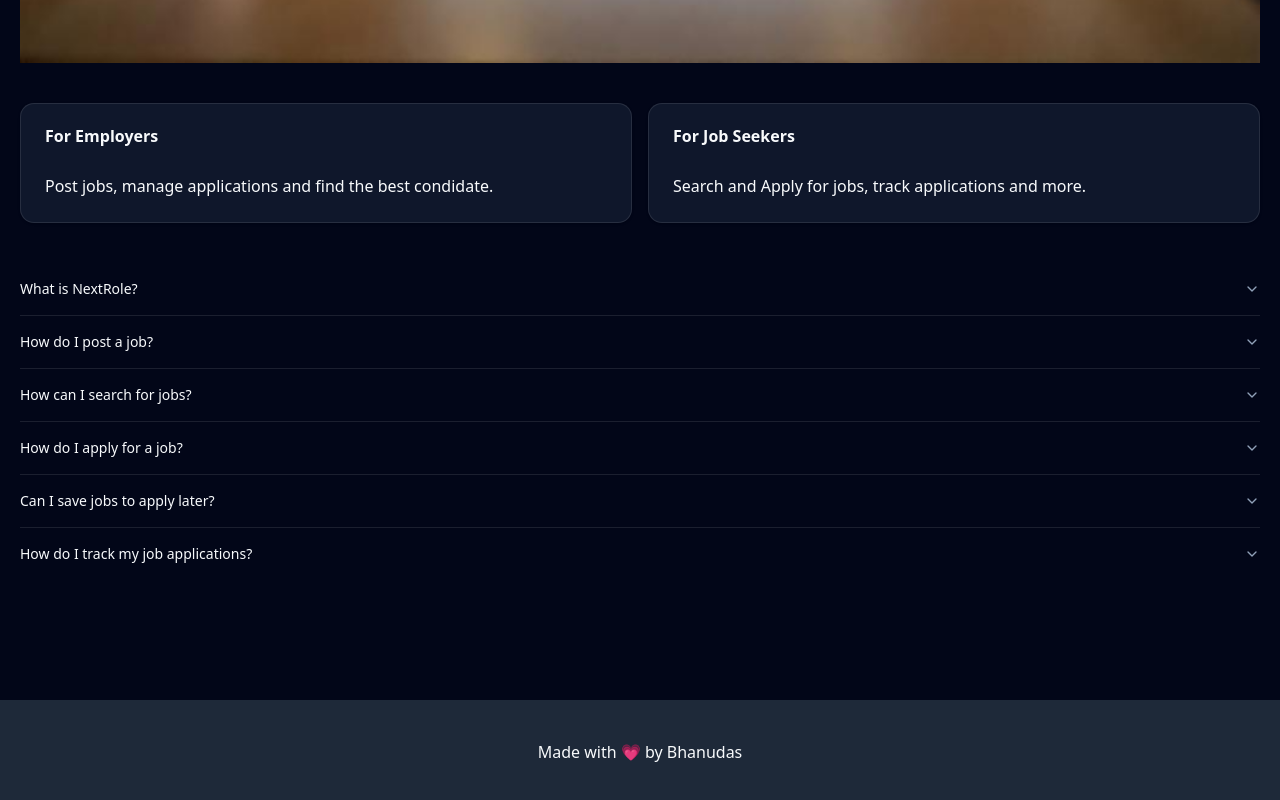
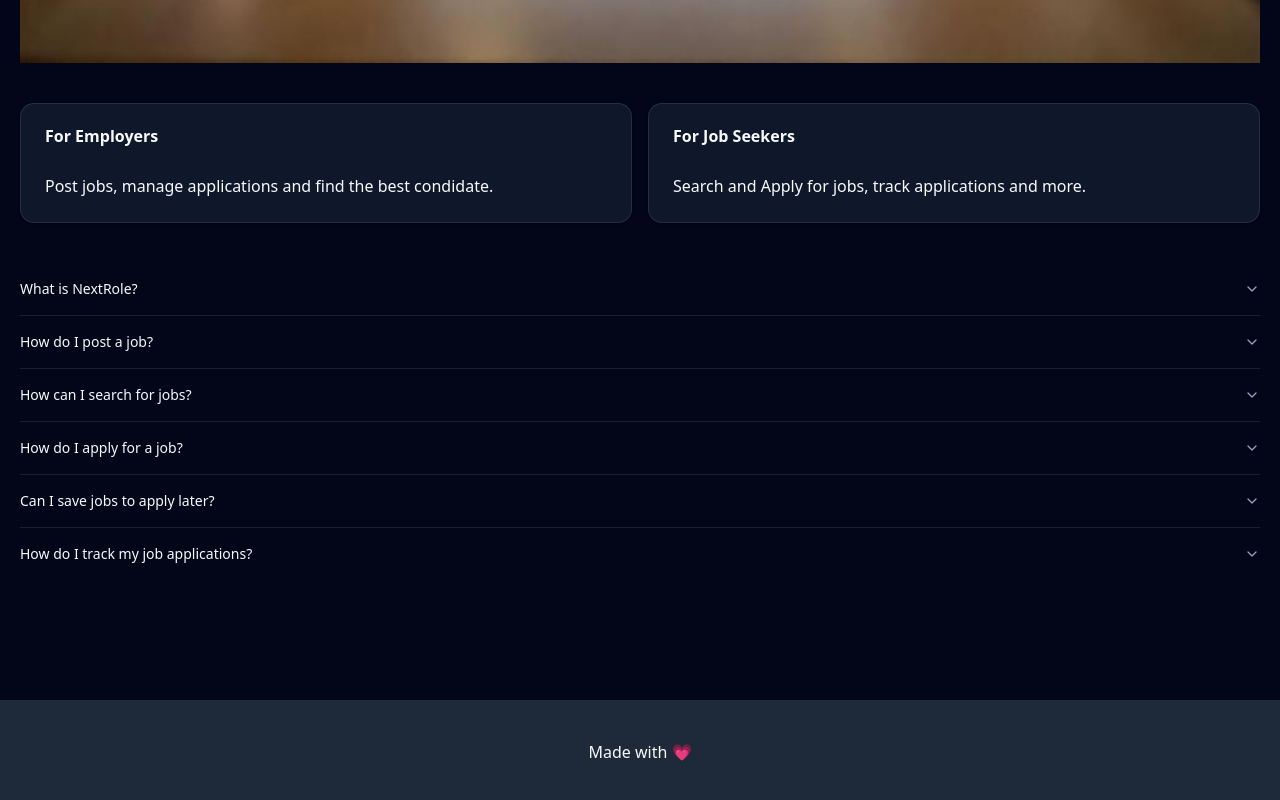
Before and after one commit to Abhishek-17h/NextRole, a React (Vite) app: page / in a window 1280 px wide. Shown: the part 1925-2725 px from the top of the page. Built offline with nearby package versions, Linux system fonts and the light colour scheme; no server answers.

Commit message:
Update app-layout.jsx

```diff
--- a/src/layout/app-layout.jsx
+++ b/src/layout/app-layout.jsx
@@ -10,7 +10,7 @@
         <Outlet />
       </main>
       <div className="p-10 text-center bg-gray-800 mt-10">
-        Made with 💗 by Bhanudas
+        Made with 💗
       </div>
     </div>
   );
```
